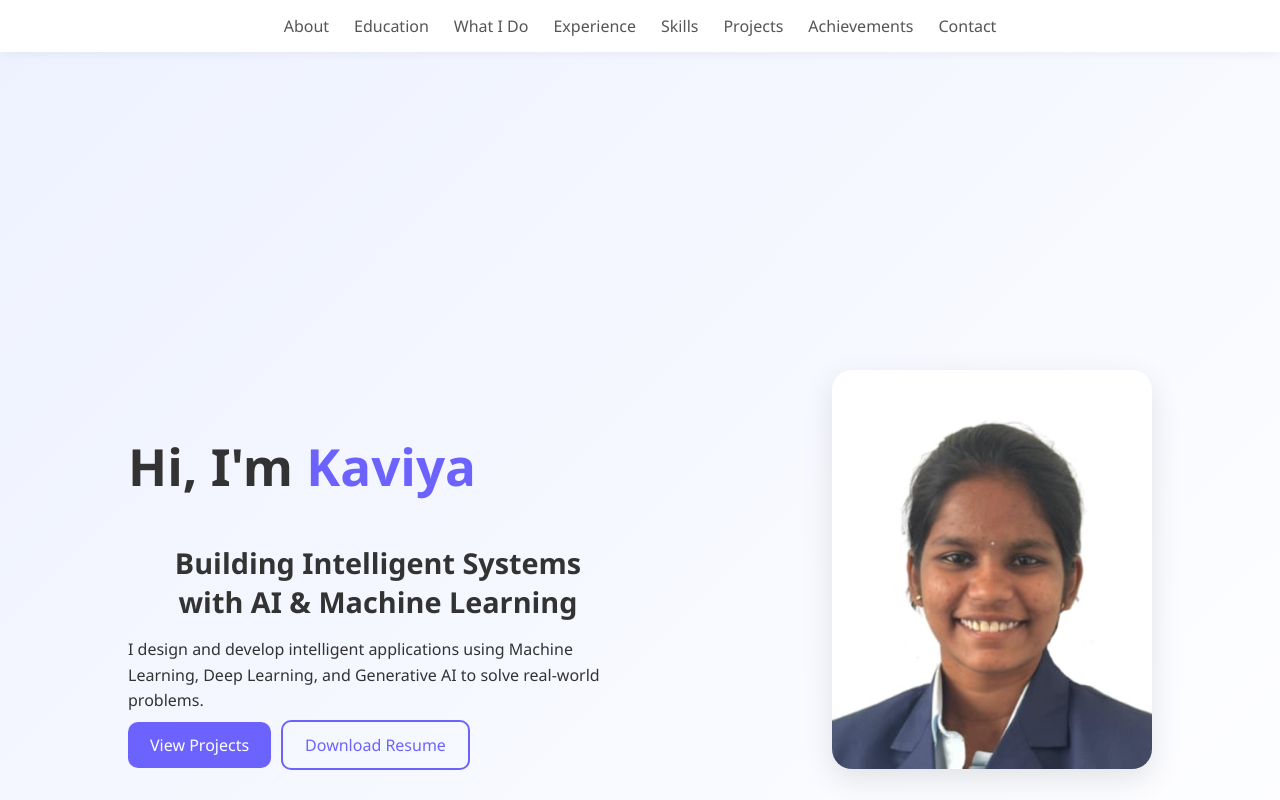
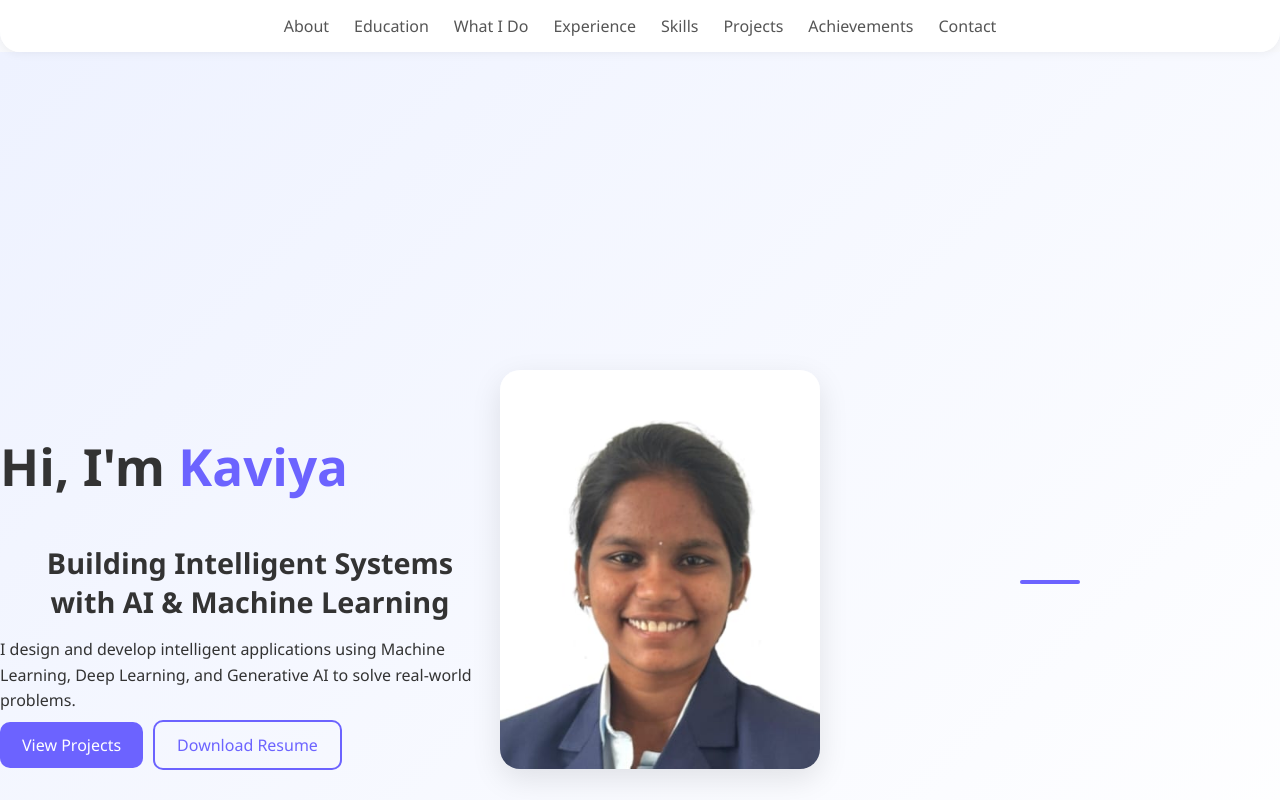
Before and after one commit to Kaviya-Balamurugan/portfolio, a React (Create React App) app: page / in a window 1280 px wide. Shown: the top 800 px of the page. Built offline with nearby package versions, Linux system fonts and the light colour scheme.

Commit message:
Added premium animation UI

```diff
--- a/src/App.css
+++ b/src/App.css
@@ -2,7 +2,7 @@
 body {
   margin: 0;
   font-family: 'Segoe UI', sans-serif;
-  background: #f8f9fc;
+  background: linear-gradient(to bottom, #f8f9fc, #eef2ff);
   color: #333;
   scroll-behavior: smooth;
 }
@@ -12,7 +12,17 @@ body {
 }
 
 section {
-  padding: 90px 10%;
+  position: relative;
+}
+
+section::after {
+  content: "";
+  display: block;
+  width: 60px;
+  height: 4px;
+  background: #6c63ff;
+  margin: 20px auto 0;
+  border-radius: 2px;
 }
 
 h2 {
@@ -30,6 +40,7 @@ h2 {
   padding: 15px 10%;
   box-shadow: 0 2px 10px rgba(0,0,0,0.05);
   z-index: 100;
+  border-radius: 0 0 20px 20px;
 }
 
 .nav-links {
```
